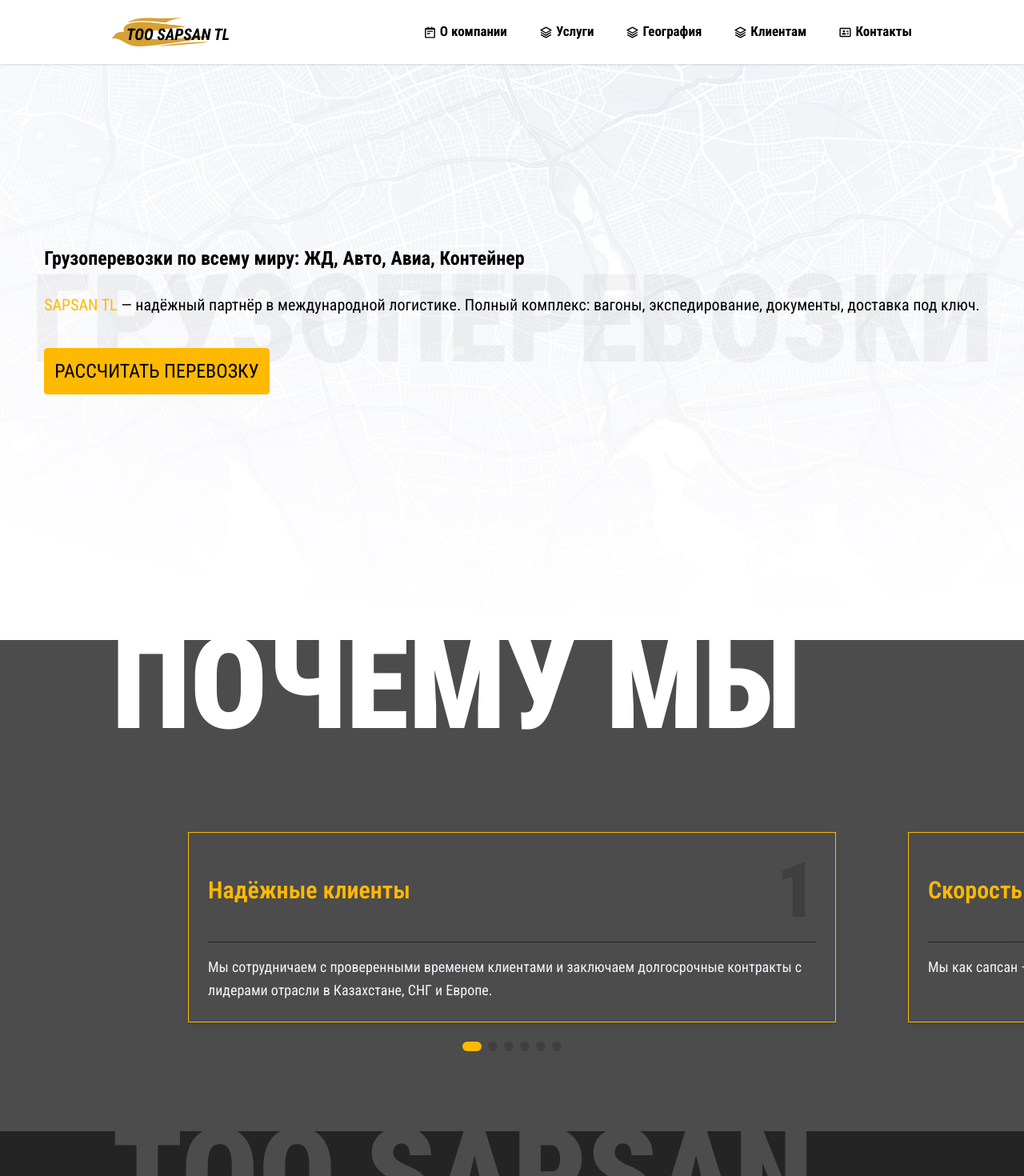
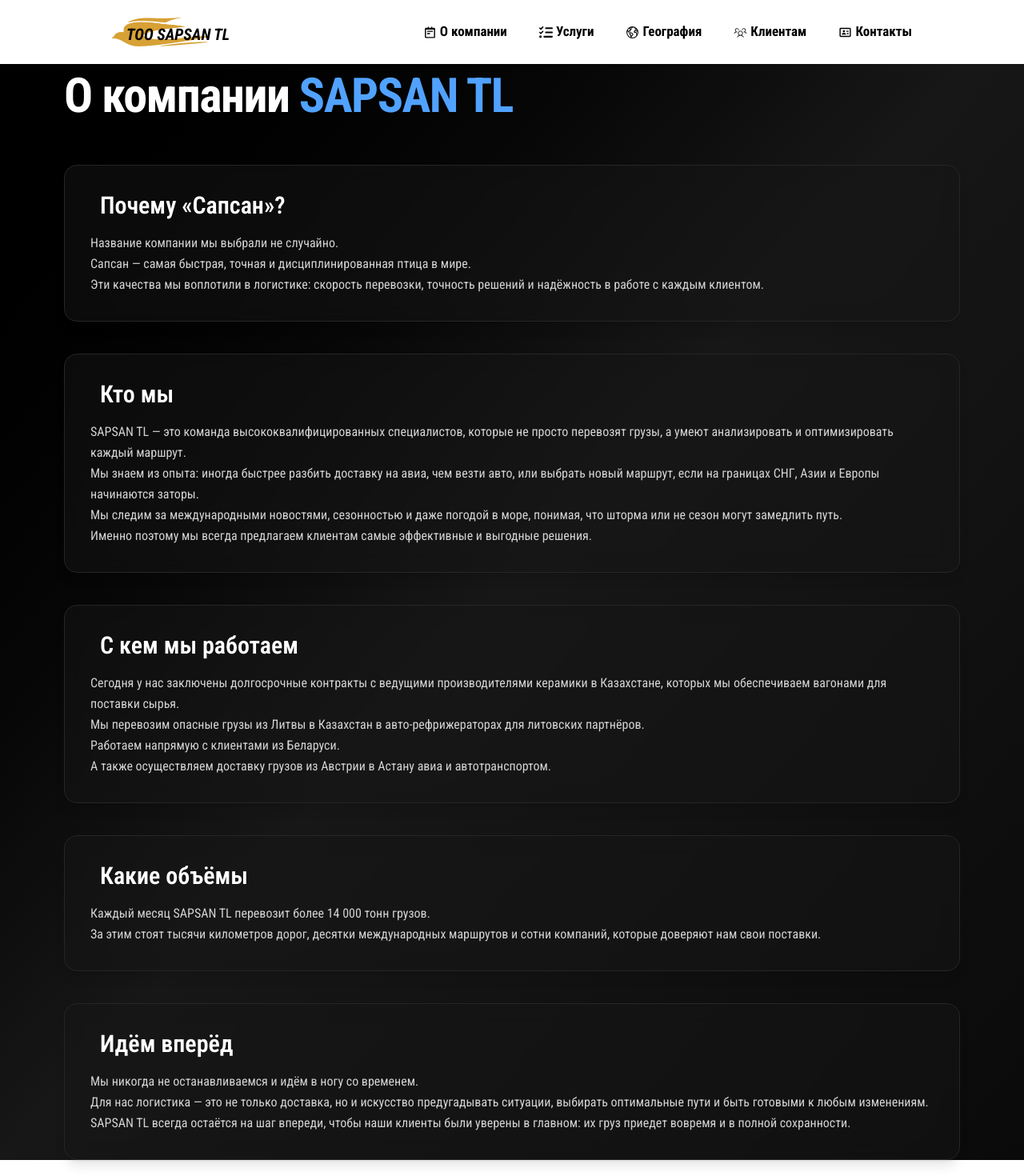
Before and after one commit to vlassov-i240288/toosapsan_frontend, a React (Vite) app: page /about in a window 1280 px wide. Shown: the top 1470 px of the page at 80% size. Built offline with nearby package versions, Linux system fonts and the light colour scheme; no server answers.

Commit message:
add AboutPage v.1

```diff
--- a/package.json
+++ b/package.json
@@ -19,6 +19,7 @@
     "react-dom": "^19.1.1",
     "react-icons": "^5.5.0",
     "react-imask": "^7.6.1",
+    "react-router-dom": "^7.9.5",
     "react-simple-typewriter": "^5.0.1",
     "tailwindcss": "^4.1.12"
   },
--- a/src/App.jsx
+++ b/src/App.jsx
@@ -1,25 +1,17 @@
 import './App.css'
-import MainPage from './pages/MainPage/MainPage'
+import { BrowserRouter, Routes, Route } from "react-router-dom";
+import routes from "./routes/web";
 
 function App() {
   return (
-    <>
-      <MainPage />
-    </>
+    <BrowserRouter>
+      <Routes>
+        {routes.map(({ path, element }, index) => (
+          <Route key={index} path={path} element={element} />
+        ))}
+      </Routes>
+    </BrowserRouter>
   )
 }
 
 export default App
-
-// import CitiesList from "./api/requests/FetchCities";
-
-// function App() {
-//   return (
-//     <div>
-//       <h1>Мой проект</h1>
-//       <CitiesList />
-//     </div>
-//   );
-// }
-
-// export default App;
--- a/src/components/mainMenu/MainMenu.jsx
+++ b/src/components/mainMenu/MainMenu.jsx
@@ -2,6 +2,15 @@
 import logo from "../../assets/images/logo.png";
 import { BiNotepad, BiLayer, BiIdCard } from "react-icons/bi";
 import { gsap } from "gsap";
+import { Link } from "react-router-dom";
+import { FaListCheck } from "react-icons/fa6";
+import { IoEarthOutline } from "react-icons/io5";
+import { FaUsers } from "react-icons/fa";
+import { PiUsersThreeLight } from "react-icons/pi";
+
+
+
+
 
 export default function MainMenu() {
     const [open, setOpen] = useState(false);
@@ -43,12 +52,12 @@
         <>
             <nav className="center fixed top-0 left-0 w-full flex justify-between h-[80px] items-center shadow bg-white text-black z-50">
                 <div className="">
-                    <a className="relative" href="">
+                    <Link className="relative" to="/">
                         <img className="w-30" src={logo} alt="logo" />
                         <span className="absolute italic font-bold w-[130px] top-[6px] left-[18px] text-[20px]">
                             TOO SAPSAN TL
                         </span>
-                    </a>
+                    </Link>
                 </div>
 
                 <div className="">
@@ -74,26 +83,26 @@
                     {/* Десктоп меню */}
                     <ul className="hidden md:flex gap-10">
                         <li>
-                            <a className="flex items-center gap-1 font-bold text-[17px]" href="">
+                            <Link className="flex items-center gap-1 font-bold text-[17px]" to="/about">
                                 <BiNotepad />
                                 О компании
-                            </a>
+                            </Link>
                         </li>
                         <li>
                             <a className="flex items-center gap-1 font-bold text-[17px]" href="">
-                                <BiLayer />
+                                <FaListCheck />
                                 Услуги
                             </a>
                         </li>
                         <li>
                             <a className="flex items-center gap-1 font-bold text-[17px]" href="">
-                                <BiLayer />
+                                <IoEarthOutline />
                                 География
                             </a>
                         </li>
                         <li>
                             <a className="flex items-center gap-1 font-bold text-[17px]" href="">
-                                <BiLayer />
+                                <PiUsersThreeLight />
                                 Клиентам
                             </a>
                         </li>
@@ -122,26 +131,26 @@
             >
                 <ul className="flex flex-col gap-7 p-6 text-xl">
                     <li>
-                        <a className="flex items-center gap-3" href="">
+                        <Link className="flex items-center gap-3" to="/about">
                             <BiNotepad />
                             О компании
-                        </a>
+                        </Link>
                     </li>
                     <li>
                         <a className="flex items-center gap-3" href="">
-                            <BiLayer />
+                            <FaListCheck  />
                             Услуги
                         </a>
                     </li>
                     <li>
                         <a className="flex items-center gap-3" href="">
-                            <BiLayer />
+                            <IoEarthOutline />
                             География
                         </a>
                     </li>
                     <li>
                         <a className="flex items-center gap-3" href="">
-                            <BiLayer />
+                            <PiUsersThreeLight  />
                             Клиентам
                         </a>
                     </li>
--- a/src/components/sections/contacts/Contacts.jsx
+++ b/src/components/sections/contacts/Contacts.jsx
@@ -121,12 +121,12 @@
             </div>
 
             <div>
-                <script
-                    type="text/javascript"
-                    charSet="utf-8"
-                    async
-                    src="https://api-maps.yandex.ru/services/constructor/1.0/js/?um=constructor%3Ad4e2611309451076324e730a7ac84643c5330214c9208ebe21c5c840284bfa45&amp;width=100%25&amp;height=720&amp;lang=en_FR&amp;scroll=true"
-                ></script>
+                <iframe
+                    src="https://yandex.ru/map-widget/v1/?um=constructor%3Ad4e2611309451076324e730a7ac84643c5330214c9208ebe21c5c840284bfa45&amp;source=constructor"
+                    width="100%"
+                    height="720"
+                    frameBorder="0"
+                ></iframe>
             </div>
         </section>
     );
--- /dev/null
+++ b/src/pages/AboutPage/AboutPage.jsx
@@ -0,0 +1,69 @@
+import MainMenu from "../../components/mainMenu/MainMenu";
+
+export default function AboutPage() {
+    const sections = [
+        {
+            title: "Почему «Сапсан»?",
+            text: `Название компании мы выбрали не случайно.
+Сапсан — самая быстрая, точная и дисциплинированная птица в мире.
+Эти качества мы воплотили в логистике: скорость перевозки, точность решений и надёжность в работе с каждым клиентом.`
+        },
+        {
+            title: "Кто мы",
+            text: `SAPSAN TL — это команда высококвалифицированных специалистов, которые не просто перевозят грузы, а умеют анализировать и оптимизировать каждый маршрут.
+Мы знаем из опыта: иногда быстрее разбить доставку на авиа, чем везти авто, или выбрать новый маршрут, если на границах СНГ, Азии и Европы начинаются заторы.
+Мы следим за международными новостями, сезонностью и даже погодой в море, понимая, что шторма или не сезон могут замедлить путь.
+Именно поэтому мы всегда предлагаем клиентам самые эффективные и выгодные решения.`
+        },
+        {
+            title: "С кем мы работаем",
+            text: `Сегодня у нас заключены долгосрочные контракты с ведущими производителями керамики в Казахстане, которых мы обеспечиваем вагонами для поставки сырья.
+Мы перевозим опасные грузы из Литвы в Казахстан в авто-рефрижераторах для литовских партнёров.
+Работаем напрямую с клиентами из Беларуси.
+А также осуществляем доставку грузов из Австрии в Астану авиа и автотранспортом.`
+        },
+        {
+            title: "Какие объёмы",
+            text: `Каждый месяц SAPSAN TL перевозит более 14 000 тонн грузов.
+За этим стоят тысячи километров дорог, десятки международных маршрутов и сотни компаний, которые доверяют нам свои поставки.`
+        },
+        {
+            title: "Идём вперёд",
+            text: `Мы никогда не останавливаемся и идём в ногу со временем.
+Для нас логистика — это не только доставка, но и искусство предугадывать ситуации, выбирать оптимальные пути и быть готовыми к любым изменениям.
+SAPSAN TL всегда остаётся на шаг впереди, чтобы наши клиенты были уверены в главном: их груз приедет вовремя и в полной сохранности.`
+        },
+    ];
+
+    return (
+        <div className="min-h-screen bg-gradient-to-br from-black via-neutral-900 to-neutral-950 text-white">
+            <MainMenu />
+
+            <div className="pt-[90px] px-4 max-w-6xl mx-auto">
+                <h1 className="text-4xl md:text-6xl font-bold tracking-tight mb-14">
+                    О компании <span className="text-blue-400">SAPSAN TL</span>
+                </h1>
+
+                <div className="flex flex-col gap-10">
+                    {sections.map((item, idx) => (
+                        <div
+                            key={idx}
+                            className="bg-neutral-900/50 border border-neutral-800 rounded-2xl p-6 md:p-8 transition hover:border-blue-400/60 backdrop-blur-md shadow-lg"
+                        >
+                            <div className="flex items-center gap-3 mb-4">
+                                <span className="text-3xl">{item.icon}</span>
+                                <h2 className="text-2xl md:text-3xl font-semibold">
+                                    {item.title}
+                                </h2>
+                            </div>
+
+                            <p className="text-neutral-300 whitespace-pre-line leading-relaxed">
+                                {item.text}
+                            </p>
+                        </div>
+                    ))}
+                </div>
+            </div>
+        </div>
+    );
+}
--- /dev/null
+++ b/src/routes/web.jsx
@@ -0,0 +1,9 @@
+import MainPage from "../pages/MainPage/MainPage";
+import AboutPage from "../pages/AboutPage/AboutPage";
+
+const routes = [
+  { path: "/", element: <MainPage /> },
+  { path: "/about", element: <AboutPage /> },
+];
+
+export default routes;
```
Also changed, not shown: 1 other file (tests, documents, lock files or other folders).
